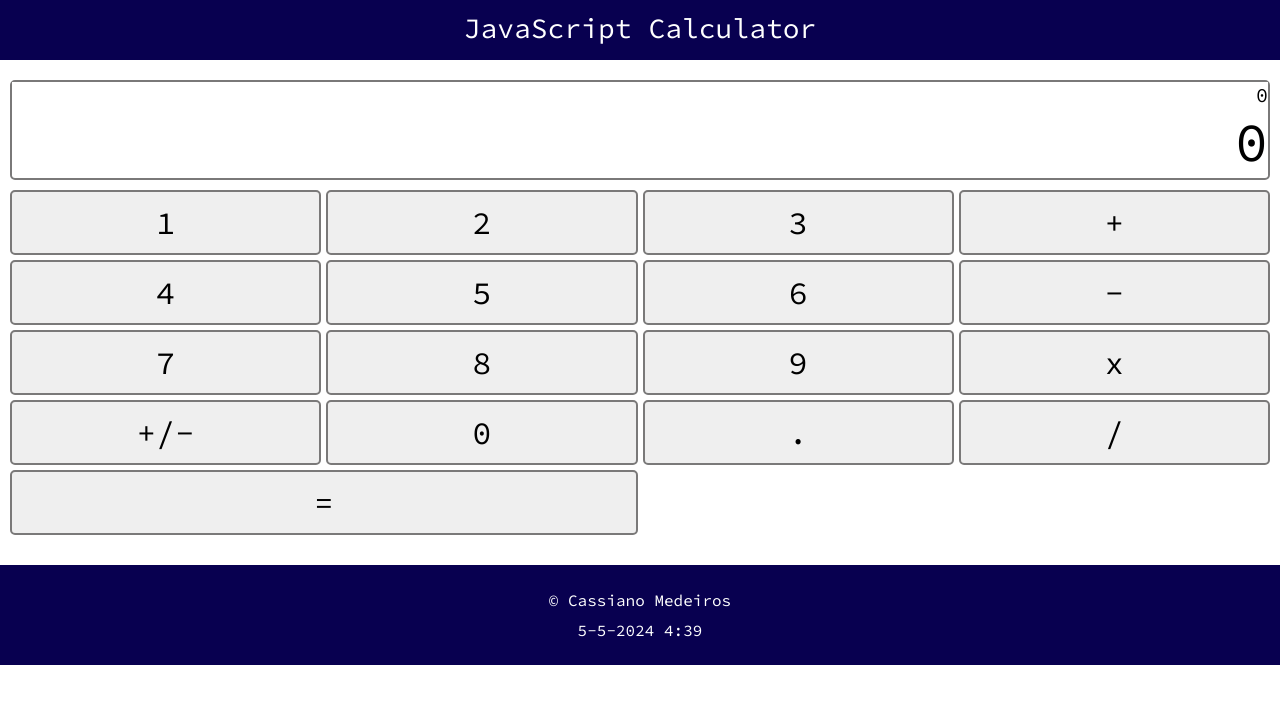
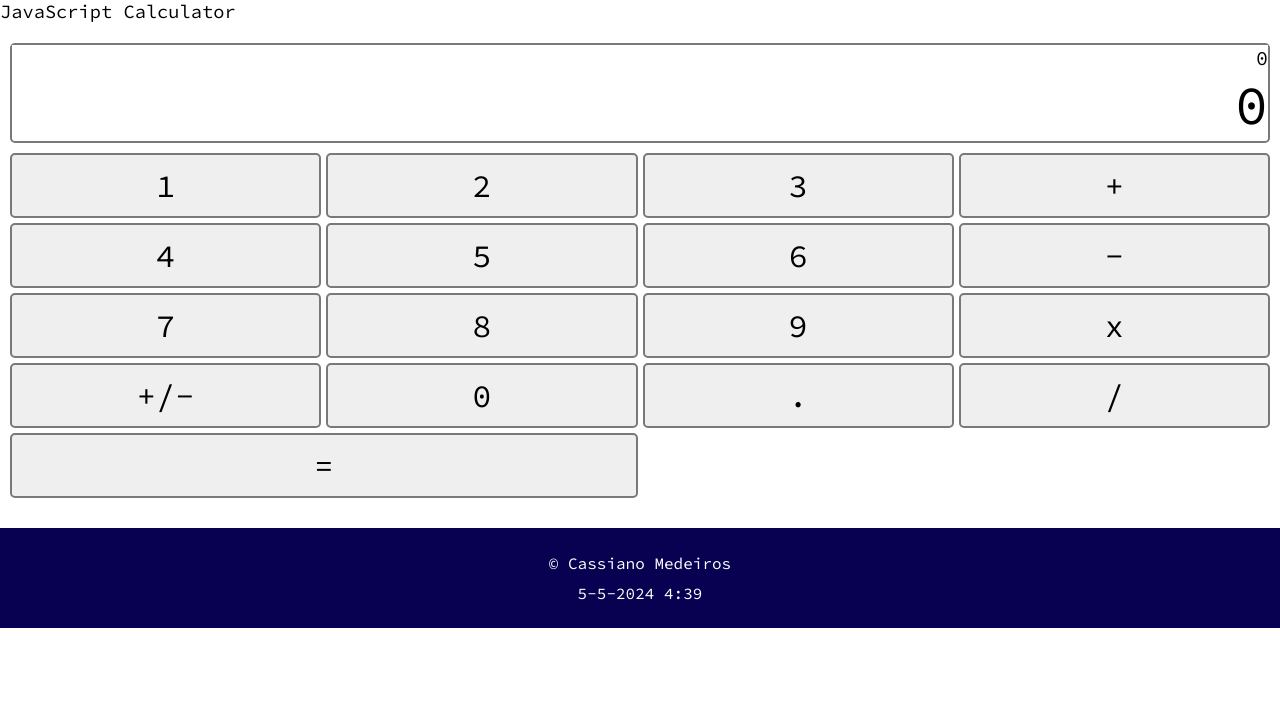
Before and after one commit to cassianoheitor1993/JavaScript-Calculator, a plain HTML site: page index.html in a window 1280 px wide. Drawn offline with Linux system fonts and the light colour scheme.

Commit message:
Update index.html

```diff
--- a/index.html
+++ b/index.html
@@ -17,7 +17,7 @@
 
 <body onload="getDateTimeJs()">
     <main>
-        <h1>JavaScript Calculator</h1>
+        <h3>JavaScript Calculator</h3>
         <div class="main-content">
             <div class="centered-content">
                 <div class="calculator">
```
